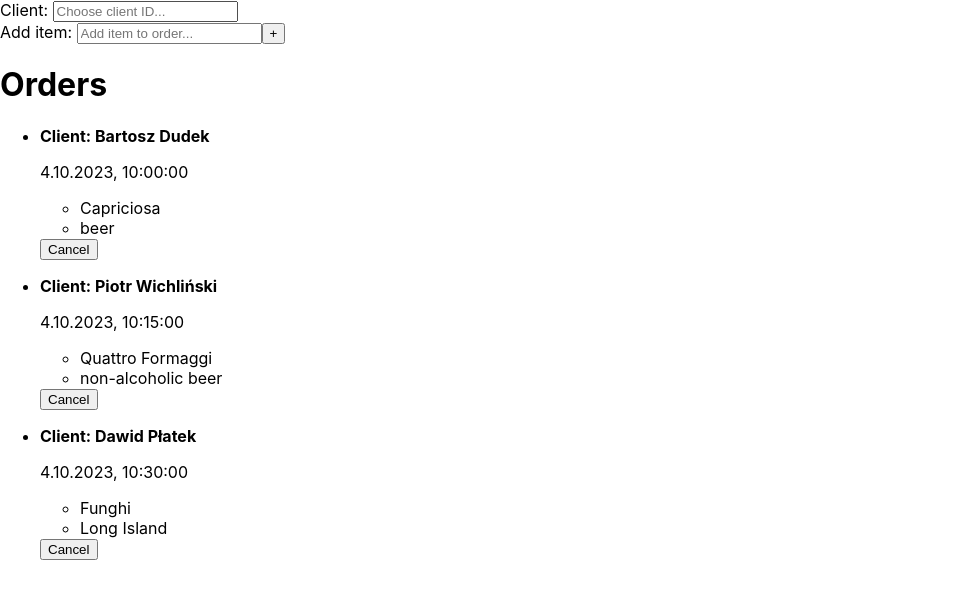
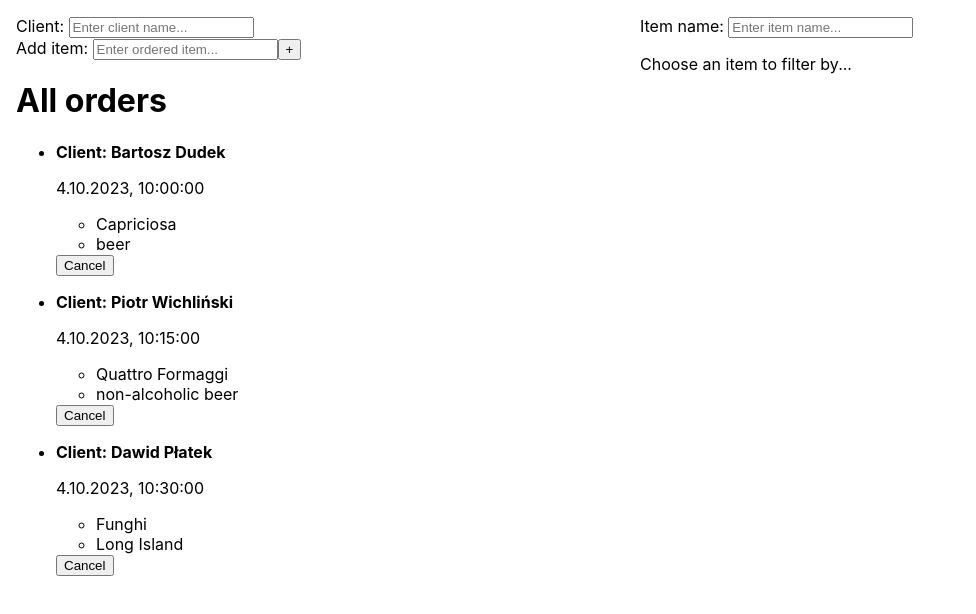
Before and after one commit to dehydrogenaza/redux-pizza-example, a React (Create React App) app: page / in a window 1280 px wide. Shown: the top 614 px of the page, without its empty margins (0-976 px from the left). Built offline with nearby package versions, Linux system fonts and the light colour scheme.

Commit message:
createSelector example

```diff
--- a/src/App.css
+++ b/src/App.css
@@ -1,3 +1,13 @@
 html, body, div#root {
   width: 100%;
 }
+
+.top-container {
+  display: flex;
+  margin: 1rem;
+  /*justify-content: space-between;*/
+}
+
+.panel {
+  flex: 1;
+}
--- a/src/App.tsx
+++ b/src/App.tsx
@@ -1,13 +1,17 @@
 import './App.css'
 import Orders from './app/orders/Orders'
-import PlaceOrderForm from './app/orders/PlaceOrderForm'
+import ByItem from './app/orders/ByItem'
 
 function App() {
   return (
-    <>
-      <PlaceOrderForm />
-      <Orders />
-    </>
+    <div className={'top-container'}>
+      <div className={'panel'}>
+        <Orders />
+      </div>
+      <div className={'panel'}>
+        <ByItem />
+      </div>
+    </div>
   )
 }
 
--- /dev/null
+++ b/src/app/orders/ByItem.tsx
@@ -0,0 +1,39 @@
+import Order from './Order'
+import { useAppSelector } from '../hooks'
+import { selectOrdersByItem } from './ordersSlice'
+import { useState } from 'react'
+
+const ByItem = () => {
+  const [itemName, setItemName] = useState<string>('')
+
+  const ordersByItem = useAppSelector((state) => selectOrdersByItem(state, itemName))
+
+  return (
+    <>
+      <form>
+        <label htmlFor={'byItemFilter'}>Item name: </label>
+        <input
+          type='text'
+          id={'byItemFilter'}
+          name={'byItemFilter'}
+          placeholder={'Enter item name...'}
+          value={itemName}
+          onChange={(e) => setItemName(e.target.value)}
+        />
+      </form>
+      {itemName ? (
+        <>
+          <h1>Orders including &apos;{itemName}&apos;</h1>
+          <ul>
+            {ordersByItem.map((order) => {
+              return <Order key={`filteredOrder-${order?.id}`} orderId={order.id} />
+            })}
+          </ul>
+        </>
+      ) : (
+        <p>Choose an item to filter by...</p>
+      )}
+    </>
+  )
+}
+export default ByItem
--- a/src/app/orders/Orders.tsx
+++ b/src/app/orders/Orders.tsx
@@ -1,13 +1,15 @@
 import { useAppSelector } from '../hooks'
 import { selectOrders } from './ordersSlice'
 import Order from './Order'
+import PlaceOrderForm from './PlaceOrderForm'
 
 const Orders = () => {
   const orders = useAppSelector(selectOrders)
 
   return (
     <>
-      <h1>Orders</h1>
+      <PlaceOrderForm />
+      <h1>All orders</h1>
       <ul>
         {orders.map((order) => {
           return <Order key={`order-${order?.id}`} orderId={order.id} />
--- a/src/app/orders/PlaceOrderForm.tsx
+++ b/src/app/orders/PlaceOrderForm.tsx
@@ -31,7 +31,7 @@ const PlaceOrderForm = () => {
             type='text'
             id={'orderClientId'}
             name={'orderClientId'}
-            placeholder={'Choose client ID...'}
+            placeholder={'Enter client name...'}
             value={clientId}
             onChange={(e) => setClientId(e.target.value)}
           />
@@ -47,7 +47,7 @@ const PlaceOrderForm = () => {
             type='text'
             id={'orderItem'}
             name={'orderItem'}
-            placeholder={'Add item to order...'}
+            placeholder={'Enter ordered item...'}
             value={newItem}
             onChange={(e) => setNewItem(e.target.value)}
           />
@@ -56,11 +56,7 @@ const PlaceOrderForm = () => {
           </button>
         </div>
       </form>
-      {canPlaceOrder() && (
-        <button onClick={handlePlaceOrder} disabled={!canPlaceOrder()}>
-          Place order
-        </button>
-      )}
+      {canPlaceOrder() && <button onClick={handlePlaceOrder}>Place order</button>}
     </>
   )
 }
--- a/src/app/orders/ordersSlice.ts
+++ b/src/app/orders/ordersSlice.ts
@@ -1,4 +1,4 @@
-import { createSlice, nanoid, PayloadAction } from '@reduxjs/toolkit'
+import { createSelector, createSlice, nanoid, PayloadAction } from '@reduxjs/toolkit'
 import { RootState } from '../store'
 
 type OrderState = {
@@ -72,4 +72,21 @@ export const selectOrders = (state: RootState) => state.orders
 export const selectOrderById = (state: RootState, orderId: string) =>
   state.orders.find((order) => order.id === orderId)
 
+// this will cause unnecessary re-renders with *each* update
+// export const selectOrdersByItem = (state: RootState, item: string) =>
+//   state.orders.filter((order) => order.items.includes(item))
+
+// the solution is to memoize selectors using 'createSelector()'
+export const selectOrdersByItem = createSelector(
+  selectOrders,
+  (_: RootState, itemName: string) => itemName,
+  (orders: OrderState[], itemName: string) =>
+    orders.filter((order) => includesIgnoreCase(order, itemName)),
+)
+
+// helper function, not related to Redux
+const includesIgnoreCase = (order: OrderState, itemName: string): boolean => {
+  return order.items.some((item) => item.toLowerCase() === itemName.toLowerCase())
+}
+
 export default ordersSlice.reducer
```
Also changed, not shown: 1 other file (tests, documents, lock files or other folders).
